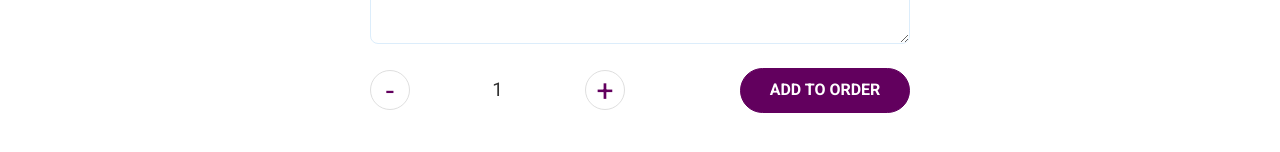
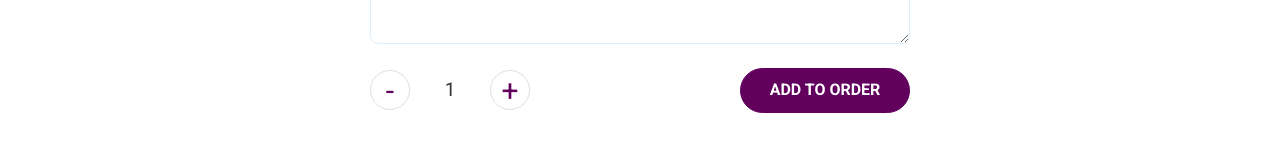
Before and after one commit to soufiansaidi/store-restaurent, a React (Create React App) app: page /product-details/name in a window 1280 px wide. Shown: the part 744-896 px from the top of the page. Built offline with nearby package versions, Linux system fonts and the light colour scheme.

Commit message:
Editing product details

```diff
--- a/src/Pages/SingleProduct.js
+++ b/src/Pages/SingleProduct.js
@@ -41,10 +41,12 @@ export default function SingleProduct() {
                             <textarea rows="5" name="Special_instructions" id="" class="form-control"></textarea>
                         </div>
                         <div class="row mt-4 align-items-center justify-content-between">
-                            <div class="col-6 d-flex align-items-center justify-content-between">
-                                <div className="increment" onClick={ () => Decrease() }>-</div>
-                                <div className="total-qty">{ Qty }</div>
-                                <div className="increment" onClick={ () => Increase() }>+</div>
+                            <div class="col-6">
+                                <div class="qty-wrap d-flex align-items-center justify-content-between">
+                                    <div className="increment" onClick={ () => Decrease() }>-</div>
+                                    <div className="total-qty">{ Qty }</div>
+                                    <div className="increment" onClick={ () => Increase() }>+</div>
+                                </div>
                             </div>
                             <div class="col-6 d-flex justify-content-end">
                                 <button type="submit">Add to Order</button>
--- a/src/index.css
+++ b/src/index.css
@@ -136,10 +136,12 @@ p.sub{font-size: 18px;color: var(--primary);}
 .product-details form{overflow: hidden;}
 .product-details form label{color: #AFC0CE;}
 .product-details form textarea{border: 1px solid #DCEDFB;border-radius: 8px;}
-.product-details form .increment{width: 40px;height: 40px;display: flex;align-items: center;justify-content: center;border: 1px solid #dfdfdf;border-radius: 50%;color: var(--second);font-size: 30px;cursor: pointer;}
-.product-details form .total-qty{font-size: 19px;color: #333;}
 .product-details form button{border: 1px solid var(--second);background-color: var(--second);color: #fff;border-radius: 25px;height: 45px;width: 100%;text-transform: uppercase;font-weight: 600;max-width: 170px;}
 .product-details form button:hover{color: var(--second);background-color: transparent;}
+
+.qty-wrap{max-width: 160px;width: 100%;}
+.qty-wrap .increment{width: 40px;height: 40px;display: flex;align-items: center;justify-content: center;border: 1px solid #dfdfdf;border-radius: 50%;color: var(--second);font-size: 30px;cursor: pointer;}
+.qty-wrap .total-qty{font-size: 19px;color: #333;}
 
 @media screen and (max-width: 767px){
   header{padding: 12.5px 0;}
```
